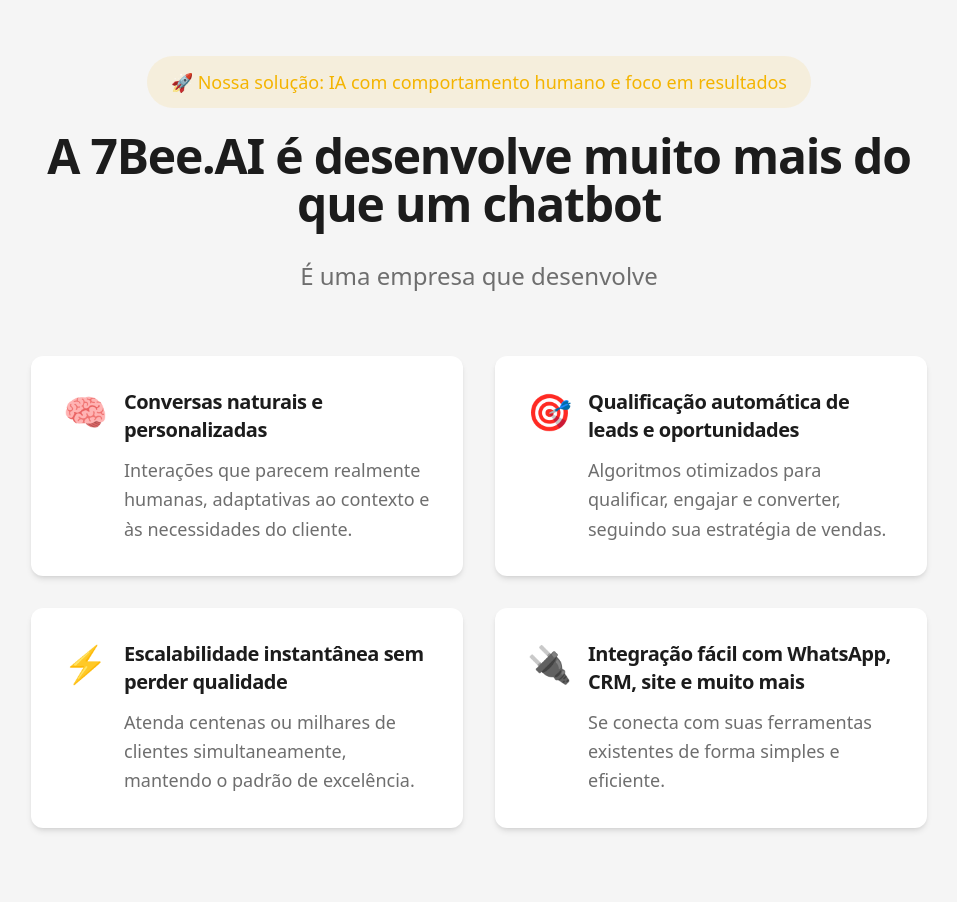
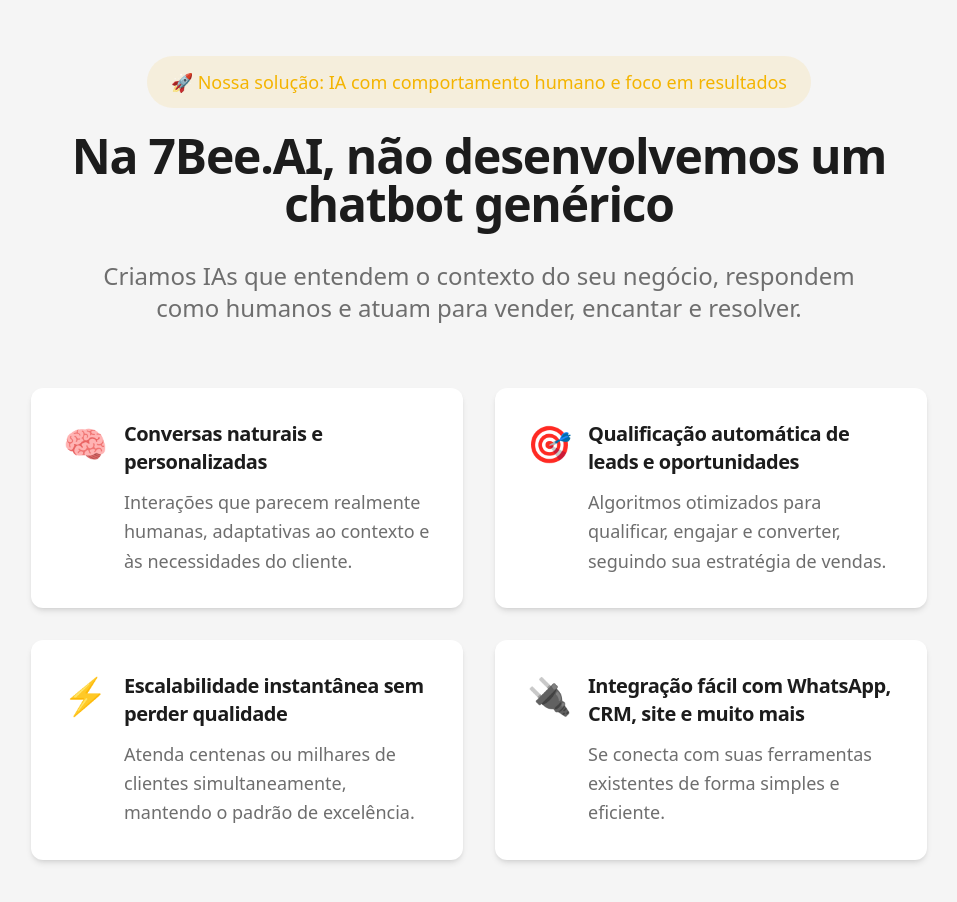
Before and after one commit to 7Beeai/bee-ai-conversations-flow, a React (Vite) app: page / in a window 1280 px wide. Shown: the part 1800-2702 px from the top of the page, without its empty margins (161-1118 px from the left). Built offline with nearby package versions, Linux system fonts and the light colour scheme.

Commit message:
Visual edit in Lovable
Edited UI in Lovable

```diff
--- a/src/components/SolutionSection.tsx
+++ b/src/components/SolutionSection.tsx
@@ -7,9 +7,9 @@ const SolutionSection = () => {
             🚀 Nossa solução: IA com comportamento humano e foco em resultados
           </div>
 
-          <h2 className="text-3xl md:text-4xl lg:text-5xl font-bold mb-8 leading-tight">A 7Bee.AI é desenvolve muito mais do que um chatbot</h2>
+          <h2 className="text-3xl md:text-4xl lg:text-5xl font-bold mb-8 leading-tight">Na 7Bee.AI, não desenvolvemos um chatbot genérico</h2>
 
-          <p className="text-secondary-text text-xl md:text-2xl mb-12 max-w-3xl mx-auto leading-relaxed">É uma empresa que desenvolve</p>
+          <p className="text-secondary-text text-xl md:text-2xl mb-12 max-w-3xl mx-auto leading-relaxed">Criamos IAs que entendem o contexto do seu negócio, respondem como humanos e atuam para vender, encantar e resolver.</p>
 
           <div className="grid md:grid-cols-2 gap-8 mt-16">
             <SolutionFeature title="Conversas naturais e personalizadas" description="Interações que parecem realmente humanas, adaptativas ao contexto e às necessidades do cliente." emoji="🧠" />
```
